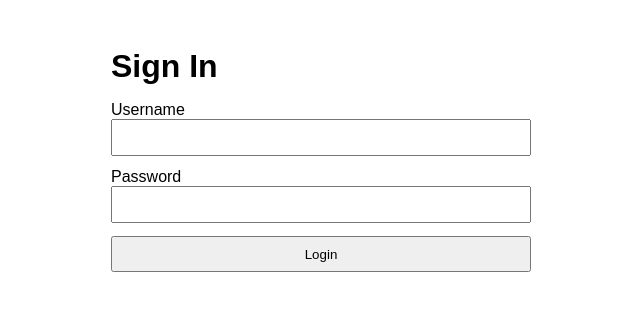
After one commit to dongleuk/helloflask, a Flask app: page /login in a window 1280 px wide. The commit adds this page. Shown: the top 311 px of the page, without its empty margins (319-959 px from the left). Run offline with Flask 3, Linux system fonts and the light colour scheme; some libraries are stand-ins or nearby versions.

Commit message:
Added login page

```diff
--- a/app.py
+++ b/app.py
@@ -1,7 +1,8 @@
 import os
 
-from flask import Flask, redirect, render_template, request, url_for
+from flask import Flask, redirect, render_template, request, session, url_for
 from flask_sqlalchemy import SQLAlchemy
+from werkzeug.security import check_password_hash, generate_password_hash
 
 app = Flask(__name__)
 #database_url = os.getenv(
@@ -14,8 +15,11 @@ app = Flask(__name__)
 
 DB_HOST = os.getenv("DB_HOST", "localhost")
 DB_USER = os.getenv("DB_USER","shopping")
-DB_PASSWORD = os.getenv("DB_PASSWORD","shoppingpass")
+DB_PASSWORD = os.getenv("DB_PASS", os.getenv("DB_PASSWORD", "shoppingpass"))
 DB_NAME = os.getenv("DB_NAME","shopping")
+ADMIN_USERNAME = os.getenv("ADMIN_USERNAME", "admin")
+ADMIN_PASSWORD = os.getenv("ADMIN_PASSWORD", "admin123")
+app.config["SECRET_KEY"] = os.getenv("FLASK_SECRET_KEY", "dev-secret-key")
 
 DATABASE_URL = f"postgresql://{DB_USER}:{DB_PASSWORD}@{DB_HOST}:5432/{DB_NAME}"
 
@@ -31,14 +35,71 @@ class Item(db.Model):
     quantity = db.Column(db.Integer, nullable=False, default=1)
 
 
+class User(db.Model):
+    id = db.Column(db.Integer, primary_key=True)
+    username = db.Column(db.String(80), unique=True, nullable=False)
+    password_hash = db.Column(db.String(255), nullable=False)
+    is_admin = db.Column(db.Boolean, nullable=False, default=False)
+
+
+def ensure_default_admin() -> None:
+    if not ADMIN_USERNAME or not ADMIN_PASSWORD:
+        return
+
+    admin = User.query.filter_by(username=ADMIN_USERNAME).first()
+    if admin is None:
+        admin = User(username=ADMIN_USERNAME, is_admin=True)
+        db.session.add(admin)
+
+    admin.password_hash = generate_password_hash(ADMIN_PASSWORD)
+    admin.is_admin = True
+    db.session.commit()
+
+
 with app.app_context():
     db.create_all()
+    ensure_default_admin()
+
+
+@app.before_request
+def require_auth():
+    public_endpoints = {"login", "health", "static"}
+    if request.endpoint in public_endpoints:
+        return None
+
+    if request.endpoint and "user_id" not in session:
+        return redirect(url_for("login"))
+    return None
+
+
+@app.route("/login", methods=["GET", "POST"])
+def login():
+    error = None
+    if request.method == "POST":
+        username = request.form.get("username", "").strip()
+        password = request.form.get("password", "")
+        user = User.query.filter_by(username=username).first()
+
+        if user and check_password_hash(user.password_hash, password):
+            session["user_id"] = user.id
+            session["username"] = user.username
+            return redirect(url_for("index"))
+
+        error = "Invalid username or password."
+
+    return render_template("login.html", error=error)
+
+
+@app.post("/logout")
+def logout():
+    session.clear()
+    return redirect(url_for("login"))
 
 
 @app.route("/")
 def index():
     items = Item.query.order_by(Item.id.desc()).all()
-    return render_template("index.html", items=items)
+    return render_template("index.html", items=items, username=session.get("username"))
 
 
 @app.post("/items")
--- a/k8s/configmap.yaml
+++ b/k8s/configmap.yaml
@@ -7,6 +7,8 @@ data:
   DB_HOST: postgres-service
   DB_NAME: shopping
   DB_USER: shopping
+  ADMIN_USERNAME: admin
+  ADMIN_PASSWORD: changeme-admin-password
 ---
 apiVersion: v1
 kind: ConfigMap
--- a/templates/index.html
+++ b/templates/index.html
@@ -18,6 +18,10 @@
   </head>
   <body>
     <h1>Shopping List</h1>
+    <p>Logged in as <strong>{{ username }}</strong></p>
+    <form method="post" action="{{ url_for('logout') }}">
+      <button type="submit">Logout</button>
+    </form>
 
     <form method="post" action="{{ url_for('create_item') }}">
       <input name="name" placeholder="Item name" required>
--- /dev/null
+++ b/templates/login.html
@@ -0,0 +1,32 @@
+<!doctype html>
+<html lang="en">
+  <head>
+    <meta charset="utf-8">
+    <meta name="viewport" content="width=device-width, initial-scale=1">
+    <title>Login</title>
+    <style>
+      body { font-family: sans-serif; max-width: 420px; margin: 3rem auto; padding: 0 1rem; }
+      h1 { margin-bottom: 1rem; }
+      input, button { width: 100%; padding: 0.55rem; box-sizing: border-box; }
+      .row { margin: 0.8rem 0; }
+      .error { color: #b91c1c; }
+    </style>
+  </head>
+  <body>
+    <h1>Sign In</h1>
+    {% if error %}
+    <p class="error">{{ error }}</p>
+    {% endif %}
+    <form method="post" action="{{ url_for('login') }}">
+      <div class="row">
+        <label for="username">Username</label><br>
+        <input id="username" name="username" required>
+      </div>
+      <div class="row">
+        <label for="password">Password</label><br>
+        <input id="password" type="password" name="password" required>
+      </div>
+      <button type="submit">Login</button>
+    </form>
+  </body>
+</html>
```
Also changed, not shown: k8s/deployment.yaml (+10 -0 lines).
